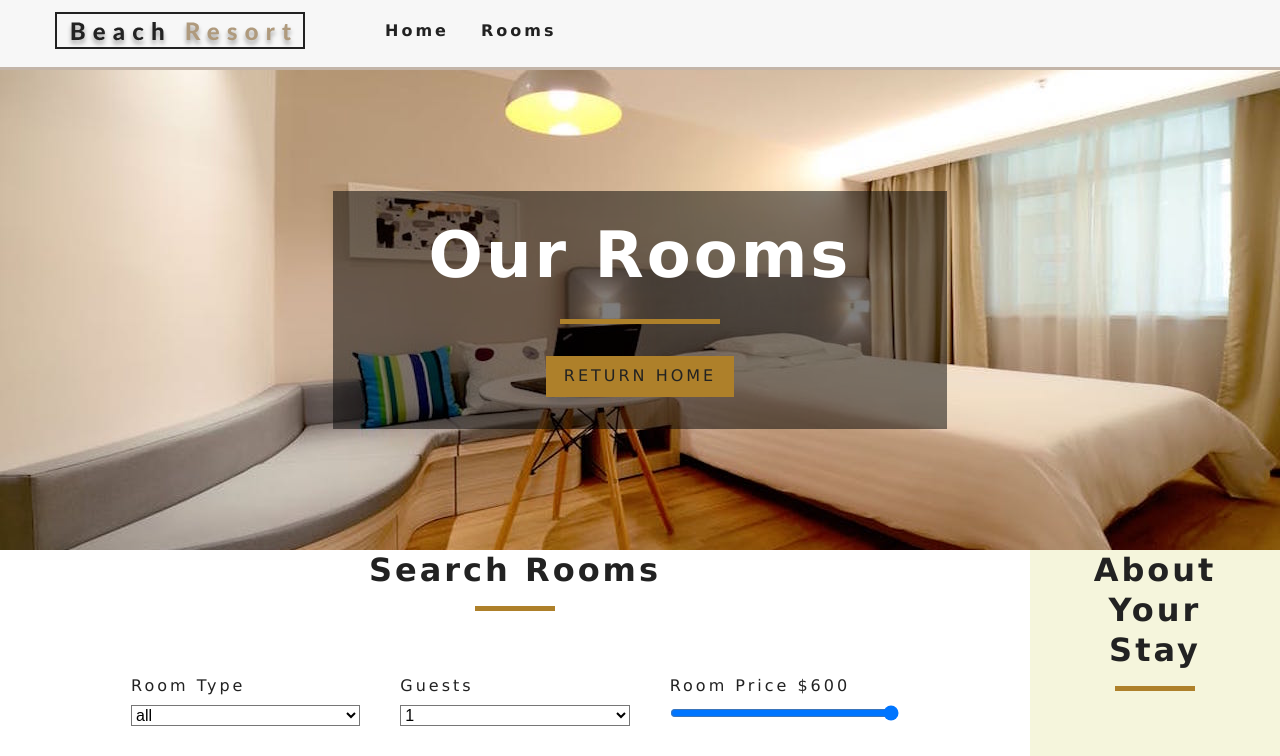
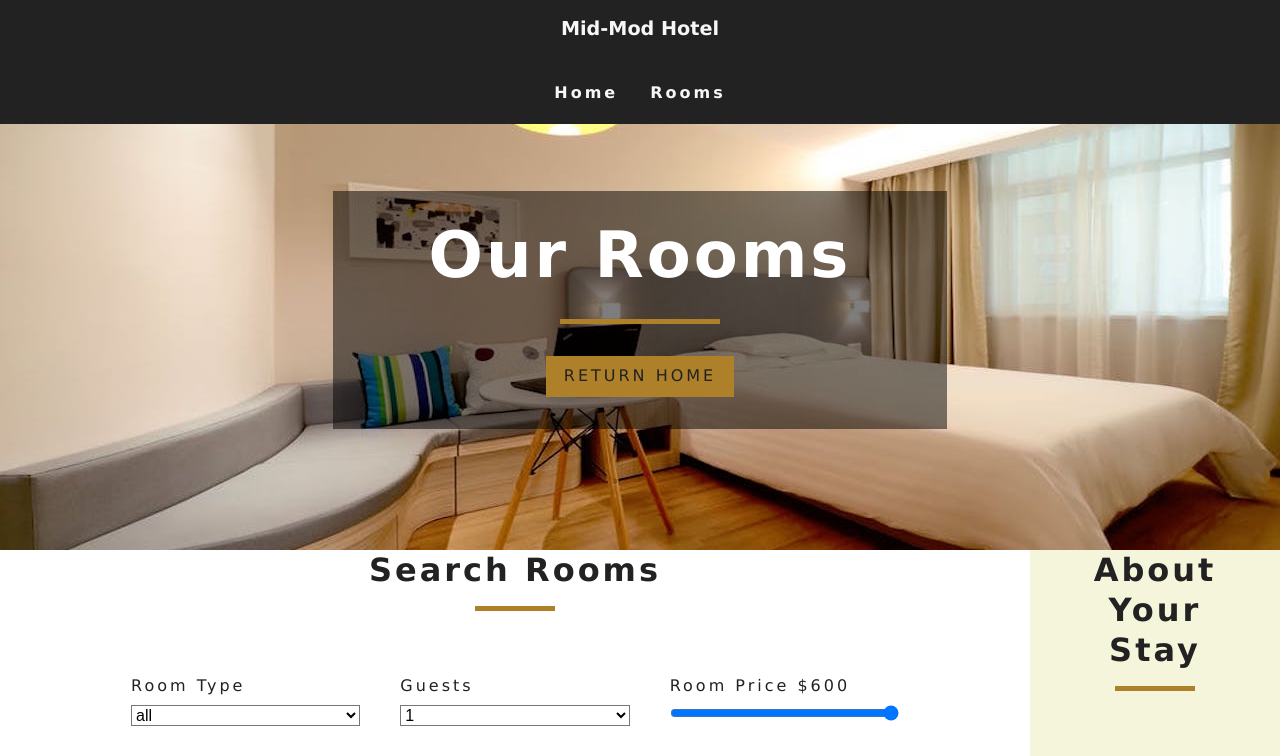
Before and after one commit to KateChantha/resort-content, a React (Create React App) app: page /rooms in a window 1280 px wide. Shown: the top 756 px of the page. Built offline with nearby package versions, Linux system fonts and the light colour scheme.

Commit message:
change bg image and navbar color

```diff
--- a/src/App.css
+++ b/src/App.css
@@ -96,12 +96,25 @@ h6 {
   left: 0;
   width: 100%;
   padding: 0.75rem 2rem;
-  background: var(--offWhite);
+  background: var(--mainBlack);
   z-index: 1;
 }
 .nav-header {
   display: flex;
   justify-content: space-between;
+}
+.nav-header a {
+  /* display: block; */
+  text-decoration: none;
+  /* padding: 1rem 0; */
+  color: var(--offWhite);
+  transition: var(--mainTransition);
+  text-align: center;
+  /* font-size: 1rem; */
+  /* font-weight: 600; */
+  /* letter-spacing: var(--mainSpacing); */
+  padding: 5px;
+  /* border: solid 1px var(--offWhite); */
 }
 .nav-btn {
   background: transparent;
@@ -123,7 +136,7 @@ h6 {
   display: block;
   text-decoration: none;
   padding: 1rem 0;
-  color: var(--mainBlack);
+  color: var(--offWhite);
   transition: var(--mainTransition);
   text-align: center;
   font-size: 1rem;
@@ -143,13 +156,16 @@ h6 {
   }
   .nav-center {
     max-width: 1170px;
+    height: 100px;
     margin: 0 auto;
     display: flex;
+    flex-direction: column;
+    align-items: center;
+    justify-content: space-between;
   }
   .nav-links {
     height: auto;
     display: flex;
-    margin-left: 4rem;
   }
   .nav-links a {
     margin: 0 1rem;
@@ -163,7 +179,7 @@ h6 {
   /* subtract -66px by the navbar height */
   /* min-height: calc(100vh - 66px);  */
   height: 50vh;
-  background: url("./images/defaultBcg.jpeg") center/cover no-repeat;
+  background: url("./images/hotel-outdoor-fire-pit.jpg") center/cover no-repeat;
   display: flex;
   align-items: center;
   justify-content: center;
--- a/src/components/Navbar.js
+++ b/src/components/Navbar.js
@@ -1,7 +1,7 @@
 import React, { Component } from 'react';
 import { Link } from 'react-router-dom';
 import { FaAlignRight } from "react-icons/fa";
-import logo from "../images/logo.svg";
+// import logo from "../images/logo.svg";
 import './Navbar.css';
 
 export default class Navbar extends Component {
@@ -19,7 +19,8 @@ export default class Navbar extends Component {
         <div className="nav-center">
           <div className="nav-header">
             <Link to="/">
-              <img src={logo} alt="Beach Resort" />
+              {/* <img src={logo} alt="Beach Resort" /> */}
+              <h4>Mid-Mod Hotel</h4>
             </Link>
             <button
               type="button"
```
Also changed, not shown: src/images/hotel-outdoor-fire-pit.jpg (added), 1 other file (tests, documents, lock files or other folders).
